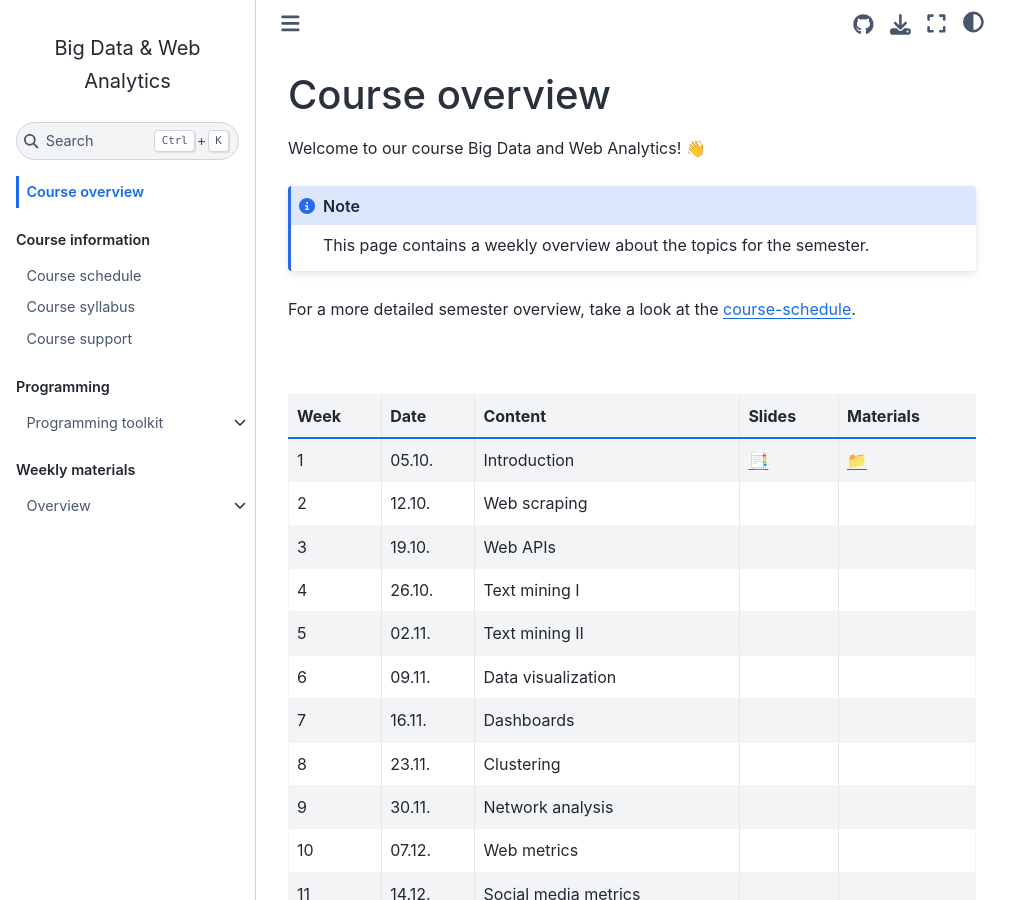
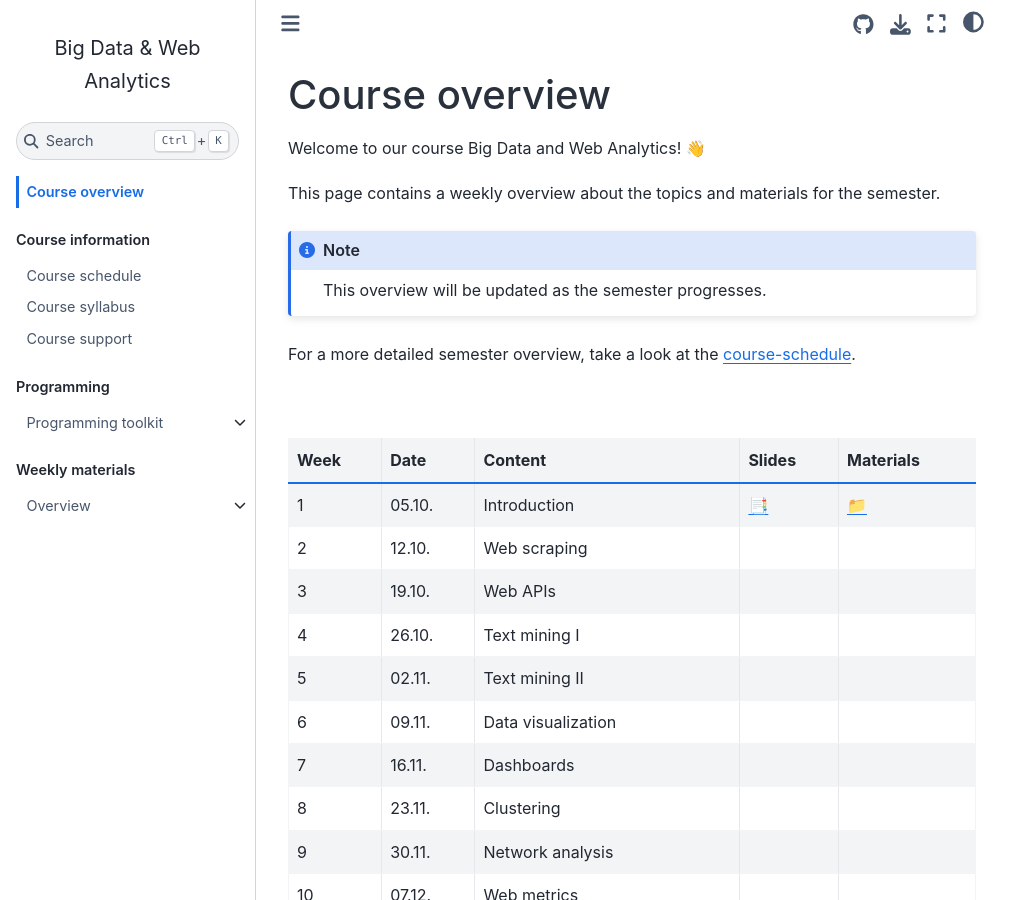
Before and after one commit to om2-ws22/website, a Jupyter Book: the page built from docs/course-overview.md, in a window 1280 px wide and 900 px high. Shown: the whole window, without its empty margins (0-1031 px from the left). Built offline with Jupyter Book 1.0.4 settings and Sphinx 7.4.7 and the Sphinx Book theme 1.1.4, drawn with Linux system fonts in a browser that asks for light colours; comment, search, counter and statistics services are not loaded.

Commit message:
Update course-overview.md

```diff
--- a/docs/course-overview.md
+++ b/docs/course-overview.md
@@ -2,9 +2,10 @@
 
 Welcome to our course Big Data and Web Analytics! 👋
 
+This page contains a weekly overview about the topics and materials for the semester.
 
 :::{Note}
-This page contains a weekly overview about the topics for the semester.
+This overview will be updated as the semester progresses.
 :::
 
 For a more detailed semester overview, take a look at the [course-schedule](../docs/course-schedule.md).
```
